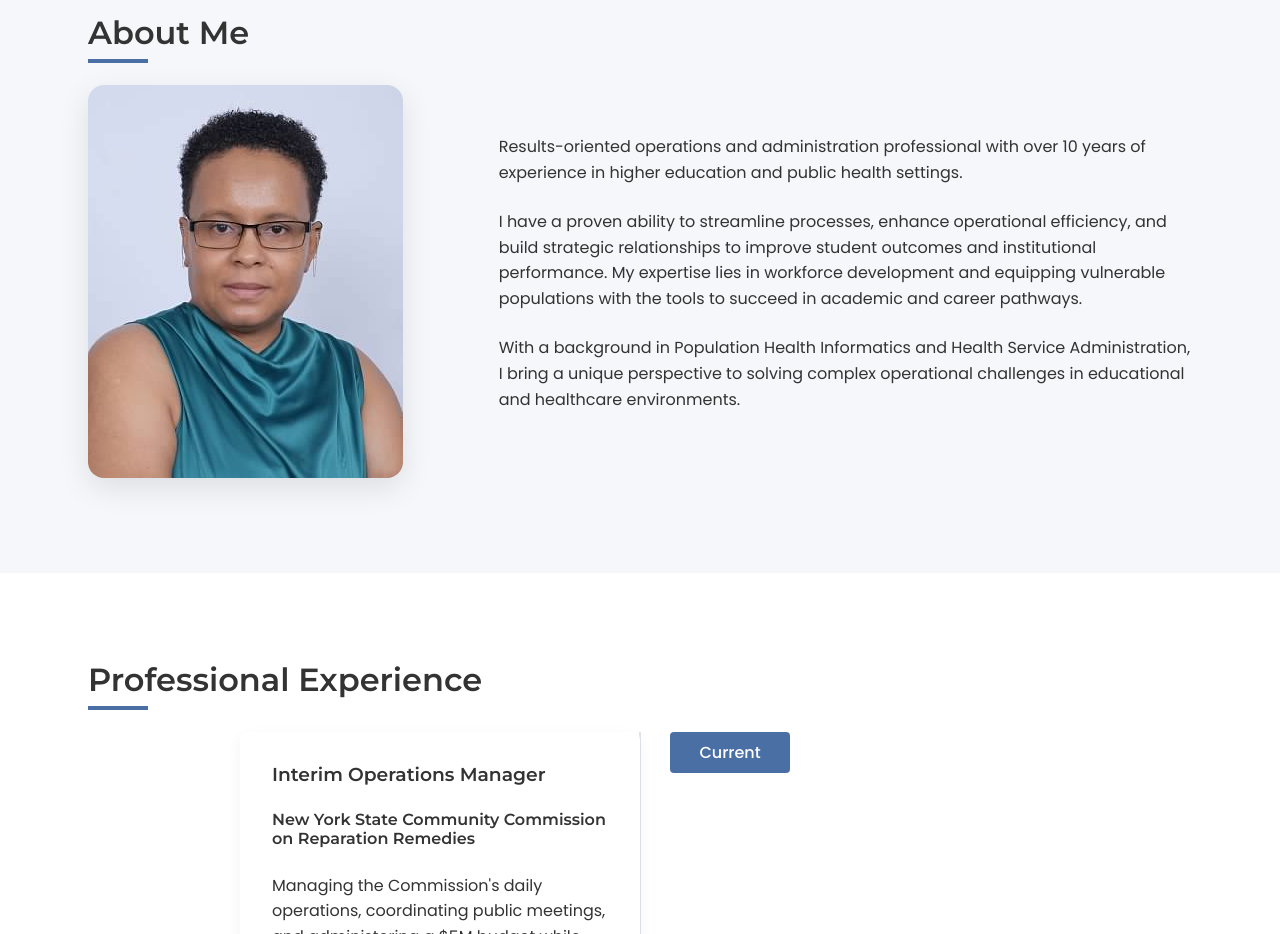
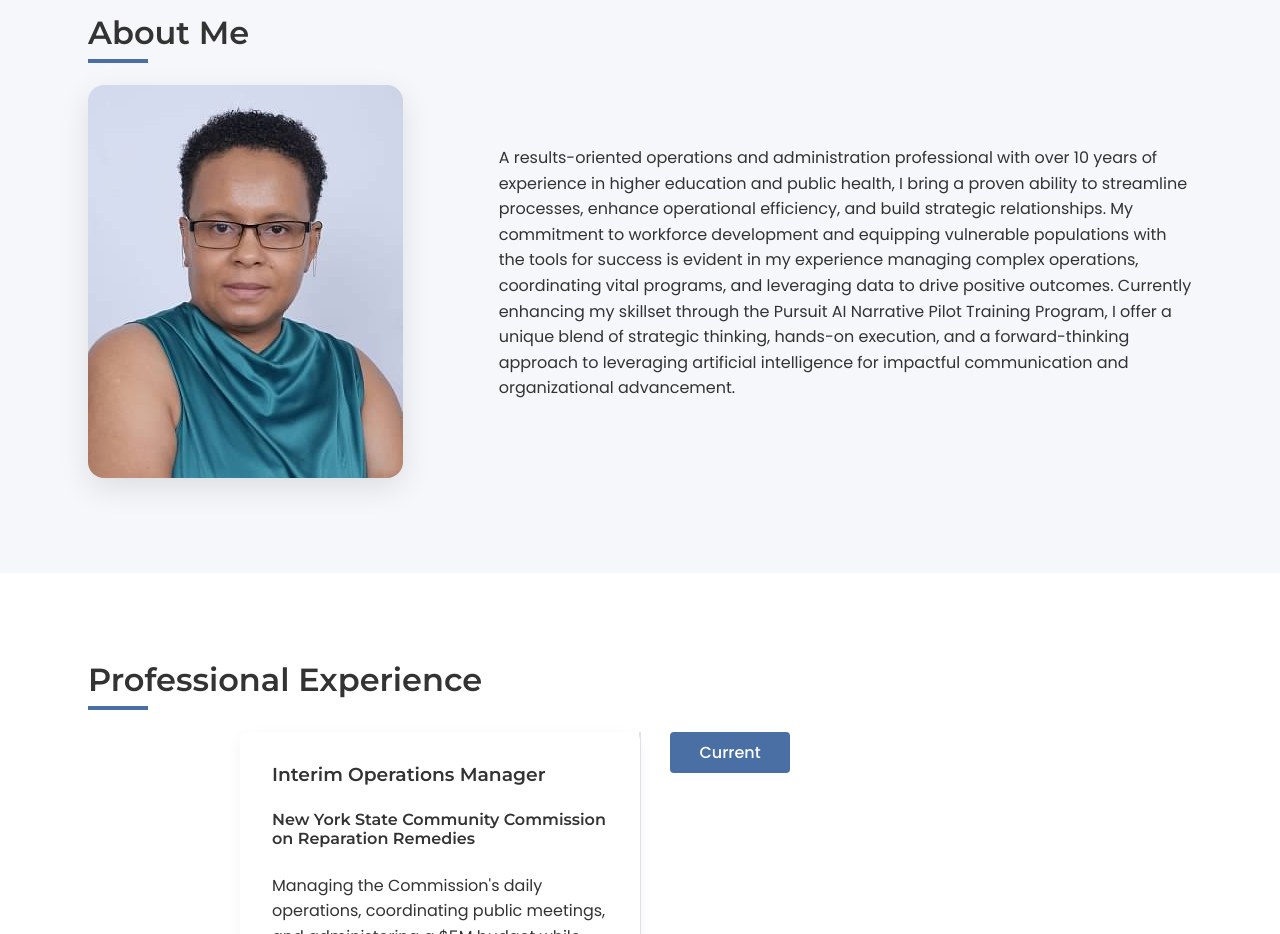
Before and after one commit to EricaR2D2/portfolio-website, a plain HTML site: page index.html in a window 1280 px wide. Shown: the part 880-1814 px from the top of the page. Drawn offline with Linux system fonts and the light colour scheme.

Commit message:
Updated About Me summary with new comprehensive text

```diff
--- a/index.html
+++ b/index.html
@@ -45,9 +45,7 @@
                     <img src="assets/images/erica-profile.jpg" alt="Erica Rowe-Owen, M.S.">
                 </div>
                 <div class="about-text">
-                    <p>Results-oriented operations and administration professional with over 10 years of experience in higher education and public health settings.</p>
-                    <p>I have a proven ability to streamline processes, enhance operational efficiency, and build strategic relationships to improve student outcomes and institutional performance. My expertise lies in workforce development and equipping vulnerable populations with the tools to succeed in academic and career pathways.</p>
-                    <p>With a background in Population Health Informatics and Health Service Administration, I bring a unique perspective to solving complex operational challenges in educational and healthcare environments.</p>
+                    <p>A results-oriented operations and administration professional with over 10 years of experience in higher education and public health, I bring a proven ability to streamline processes, enhance operational efficiency, and build strategic relationships. My commitment to workforce development and equipping vulnerable populations with the tools for success is evident in my experience managing complex operations, coordinating vital programs, and leveraging data to drive positive outcomes. Currently enhancing my skillset through the Pursuit AI Narrative Pilot Training Program, I offer a unique blend of strategic thinking, hands-on execution, and a forward-thinking approach to leveraging artificial intelligence for impactful communication and organizational advancement.</p>
                 </div>
             </div>
         </div>
```
